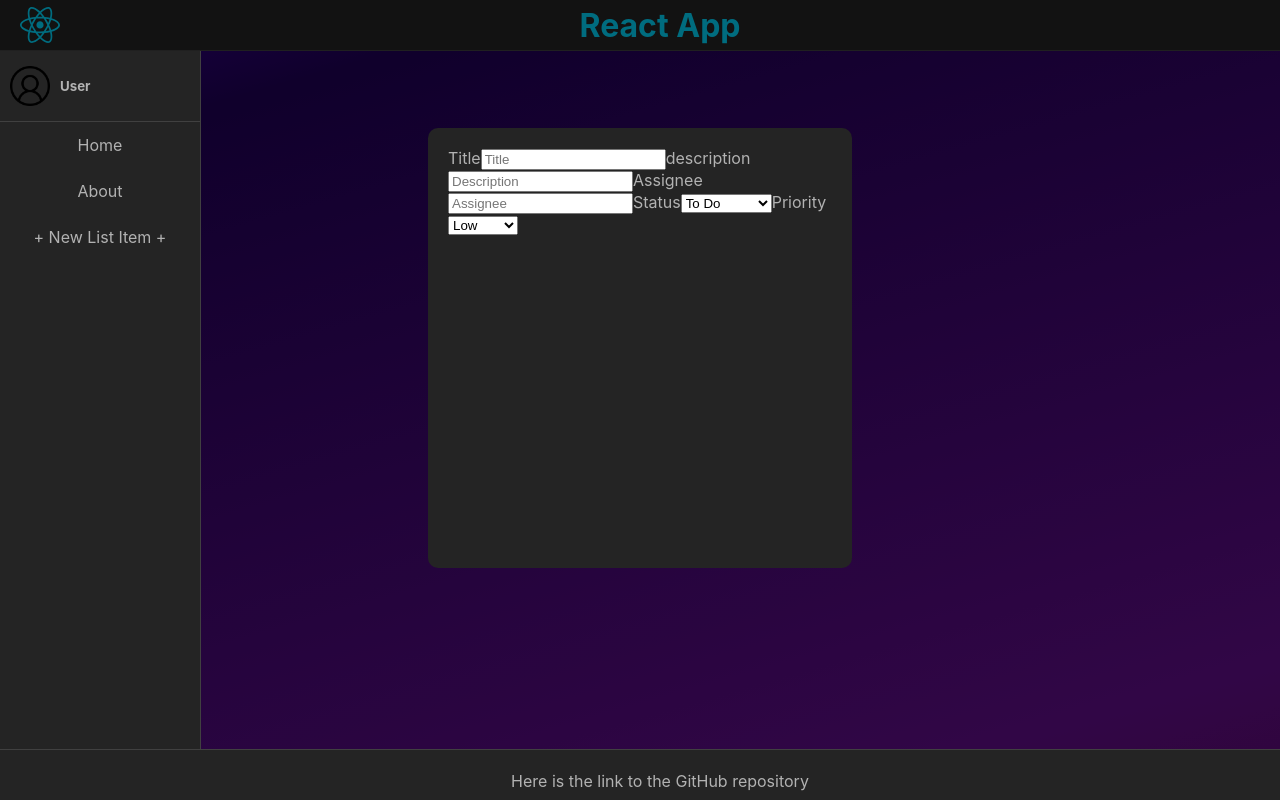
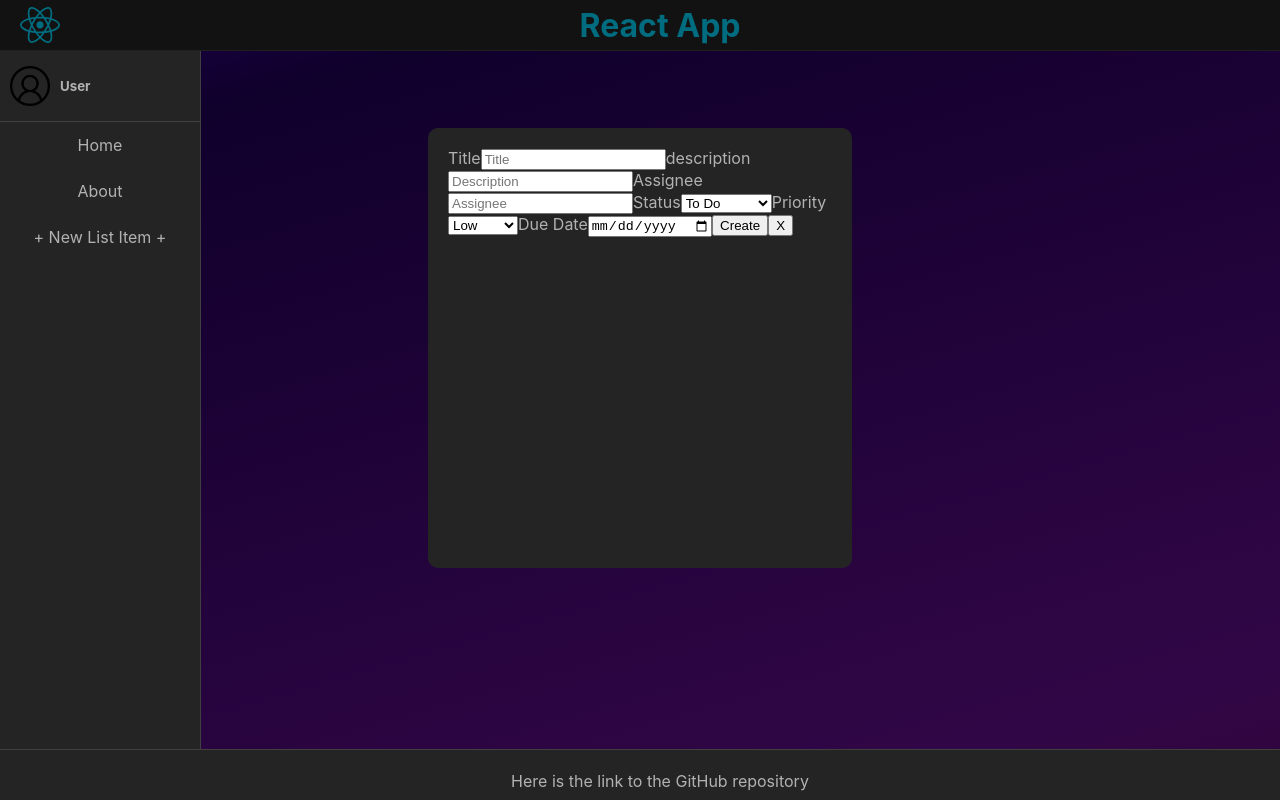
Before and after one commit to bendfriedman/React-App, a React (Vite) app: page /create-card in a window 1280 px wide. Built offline with nearby package versions, Linux system fonts and the light colour scheme.

Commit message:
added create NewCard

```diff
--- a/src/App.jsx
+++ b/src/App.jsx
@@ -52,7 +52,10 @@ function App() {
             path="/card/:cardId"
             element={<ItemDetails cardData={cardData} />}
           />
-          <Route path="/create-card" element={<NewCard />} />
+          <Route
+            path="/create-card"
+            element={<NewCard cardData={cardData} setCardData={setCardData} />}
+          />
         </Routes>
       </main>
       <footer>
--- a/src/components/NewCard.jsx
+++ b/src/components/NewCard.jsx
@@ -1,24 +1,81 @@
+import { useState } from "react";
+import { useNavigate } from "react-router";
+
 export const NewCard = ({ cardData, setCardData }) => {
+
+  const [title, setTitle] = useState("");
+  const [description, setDescription] = useState("");
+  const [assignee, setAssignee] = useState("");
+  const [cardStatus, setCardStatus] = useState("To Do");
+  const [priority, setPriority] = useState("Low");
+  const [createdDate] = useState(new Date().toLocaleDateString());
+  const [dueDate, setDueDate] = useState("");
+  const nav = useNavigate();
+
+
+
+  const handleCreateCard = (event) => {
+    const today = new Date ()
+    const month = today.getMonth() + 1;
+    const year = today.getFullYear();
+    const date = today.getDate();
+    const currentDate = year + "/" + month + "/" + date;
+    event.preventDefault();
+
+    const newCard = {
+      title,
+      description,
+      assignee,
+      cardStatus,
+      priority,
+      createdDate: currentDate,
+      dueDate,
+      id: cardData.length + 1,
+    };
+    console.log(newCard);
+    setCardData([...cardData, newCard]);
+    console.log(cardData);
+    nav("/");
+  };
   return (
     <div>
       <div id="popup">
         <div id="inside-popup">
-          <form>
+          <form onSubmit={handleCreateCard}>
             <label>
               Title
-              <input placeholder="Title" type="text" />
+              <input
+                placeholder="Title"
+                type="text"
+                value={title}
+                onChange={(event) => setTitle(event.target.value)}
+              />
             </label>
             <label>
               description
-              <input placeholder="Description" type="text" />
+              <input
+                placeholder="Description"
+                type="text"
+                value={description}
+                onChange={(event) => setDescription(event.target.value)}
+              />
             </label>
             <label>
               Assignee
-              <input placeholder="Assignee" type="text" />
+              <input
+                placeholder="Assignee"
+                type="text"
+                value={assignee}
+                onChange={(event) => setAssignee(event.target.value)}
+              />
             </label>
             <label>
               Status
-              <select name="Status">
+              <select
+                name="Status"
+                value={cardStatus}
+                onChange={(event) => setCardStatus(event.target.value)}
+              >
                 <option value="To Do">To Do</option>
                 <option value="In Progress">In Progress</option>
                 <option value="Done">Done</option>
@@ -26,18 +83,26 @@ export const NewCard = ({ cardData, setCardData }) => {
             </label>
             <label>
               Priority
-              <select name="Priority">
+              <select
+                name="Priority"
+                value={priority}
+                onChange={(event) => setPriority(event.target.value)}
+              >
                 <option value="Low">Low</option>
                 <option value="Medium">Medium</option>
                 <option value="High">High</option>
               </select>
             </label>
-            {/* <label>
-                Created Date
-                <input name="CreatedDate"
-                type="number"
+            <label>
+              Due Date
+              <input
+                name="CreatedDate"
+                type="date"
                 placeholder="Created Date"
-            </label> */}
+              />
+            </label>
+            <button type="submit">Create</button>
+            <button onClick={() => nav("/")}>X</button>
           </form>
         </div>
       </div>
--- a/src/pages/HomePage.jsx
+++ b/src/pages/HomePage.jsx
@@ -10,7 +10,6 @@ export const HomePage = ({ cardData, setCardData }) => {
       <section id="list-section">
         <List cardData={cardData} setCardData={setCardData} />
 
-        <NewCard cardData={cardData} setCardData={setCardData} />
       </section>
     </>
   );
```
